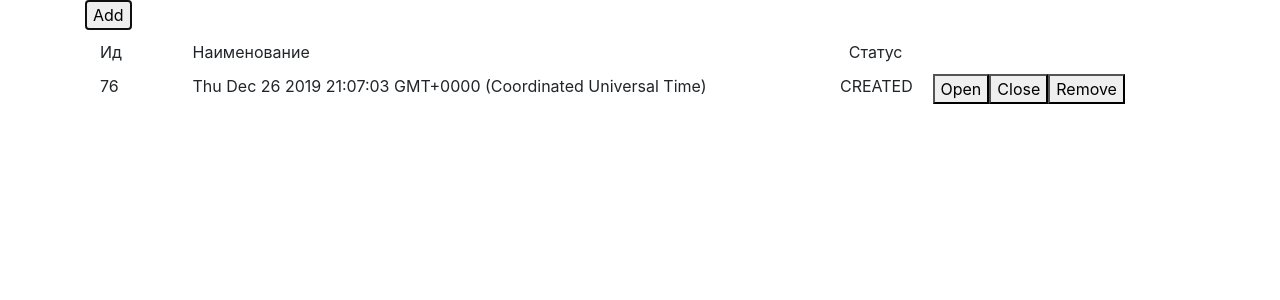
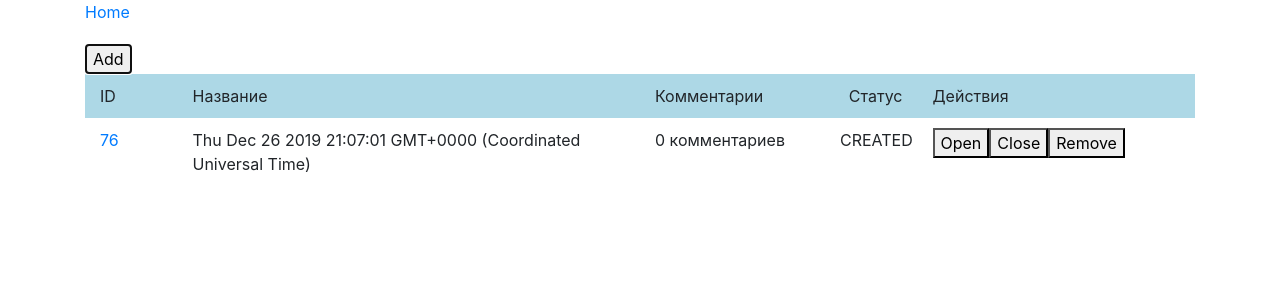
Before and after one commit to ibesedin/nuxtTinyWorkItemList, a Nuxt app: page / in a window 1280 px wide. Both pictures are taken after a click on the button "Add". Shown: the top 300 px of the page. Built offline with nearby package versions, Linux system fonts and the light colour scheme.

Commit message:
added work item card

```diff
--- /dev/null
+++ b/components/AppHeader/index.vue
@@ -0,0 +1,23 @@
+<template>
+  <div :class="['container', $style.appHeader]">
+    <div class="row">
+      <div class="col">
+        <NuxtLink to='/'>
+          Home
+        </NuxtLink>
+      </div>
+    </div>
+  </div>
+</template>
+
+<script>
+export default {
+  name: 'AppHeader',
+};
+</script>
+
+<style module>
+.appHeader {
+  margin-bottom: 20px;
+}
+</style>
--- a/components/WorkItem/index.vue
+++ /dev/null
@@ -1,37 +0,0 @@
-<template>
-  <div>
-    <div class="col-1">{{ id }}</div>
-    <div class="col">{{ name }}</div>
-    <div class="col-1 right-align">{{ status }}</div>
-    <div class="col-3">
-      <button @click="$emit('open', id)">Open</button>
-      <button @click="$emit('close', id)">Close</button>
-      <button @click="$emit('remove', id)">Remove</button>
-    </div>
-  </div>
-</template>
-
-<script>
-import { WORKITEM_STATES } from '~/constants';
-
-export default {
-  props: {
-    id: {
-      type: Number,
-      required: true
-    },
-    name: {
-      type: String,
-      required: true
-    },
-    duration: {
-      type: Number,
-      default: 0
-    },
-    status: {
-      type: String,
-      default: "created"
-    }
-  },
-};
-</script>
--- /dev/null
+++ b/components/WorkItemCard/index.vue
@@ -0,0 +1,54 @@
+<template>
+  <div class="container">
+    <div
+      v-for="item in propTable"
+      :key="item.label"
+      class="row"
+    >
+      <div class="col-2">
+        {{ item.label }}
+      </div>
+      <div class="col">
+        {{ item.value }}
+      </div>
+    </div>
+  </div>
+</template>
+
+<script>
+import {
+  WORKITEM_STATUSES,
+  PROP_KEYS,
+  PROP_NAMES,
+} from '~/constants';
+
+export default {
+  name: "WorkItemCard",
+  props: {
+    id: {
+      type: Number,
+      required: true,
+    },
+    name: {
+      type: String,
+      required: true,
+    },
+    duration: {
+      type: Number,
+      default: 0,
+    },
+    status: {
+      type: String,
+      default: WORKITEM_STATUSES.CREATED,
+    },
+  },
+  computed: {
+    propTable() {
+      return Object.values(PROP_KEYS).map(key => ({
+        label: PROP_NAMES[key],
+        value: this[key],
+      }));
+    },
+  },
+};
+</script>
--- a/components/WorkItemList/index.vue
+++ b/components/WorkItemList/index.vue
@@ -3,14 +3,15 @@
     <div class="row">
       <button @click="addRandom">Add</button>
     </div>
-    <div class="row list-header">
-      <div class="col-1">Ид</div>
-      <div class="col">Наименование</div>
+    <div :class="['row', $style.listHeader]">
+      <div class="col-1">ID</div>
+      <div class="col">Название</div>
+      <div class="col-2">Комментарии</div>
       <div class="col-1 right-align">Статус</div>
-      <div class="col-3" />
+      <div class="col-3">Действия</div>
     </div>
-    <WorkItem
-      class="row list-row"
+    <WorkItemRow
+      :class="['row', $style.listRow]"
       v-for="item in workItems"
       :key="item.id"
       v-bind="item"
@@ -23,12 +24,13 @@
 
 <script>
 import { mapGetters, mapActions } from 'vuex';
-import { WORKITEM_STATES } from '~/constants';
-import WorkItem from '~/components/WorkItem';
+import { WORKITEM_STATUSES } from '~/constants';
+import WorkItemRow from '~/components/WorkItemRow';
 
 export default {
+  name: "WorkItemList",
   components: {
-    WorkItem,
+    WorkItemRow,
   },
   computed: {
     ...mapGetters(["workItems"])
@@ -49,15 +51,31 @@ export default {
     open(id) {
       this.setStatus({
         id,
-        status: WORKITEM_STATES.OPENED
+        status: WORKITEM_STATUSES.OPENED
       });
     },
     close(id) {
       this.setStatus({
         id,
-        status: WORKITEM_STATES.CLOSED
+        status: WORKITEM_STATUSES.CLOSED
       });
     },
   },
 };
 </script>
+
+<style module>
+.listHeader {
+  padding-top: 10px;
+  padding-bottom: 10px;
+  background-color:lightblue;
+}
+
+.listRow {
+  padding-bottom: 10px;
+  padding-top: 10px;
+}
+.listRow:nth-child(even) {
+  background-color: beige;
+}
+</style>
--- /dev/null
+++ b/components/WorkItemRow/index.vue
@@ -0,0 +1,63 @@
+<template>
+  <div class="row">
+    <div class="col-1">
+      <NuxtLink :to="`/works/${id}`">
+        {{ id }}
+      </NuxtLink>
+    </div>
+    <div class="col">{{ name }}</div>
+    <div class="col-2">
+      0 комментариев
+    </div>
+    <div class="col-1 right-align">{{ status }}</div>
+    <div class="col-3">
+      <button
+        v-if="!isOpened"
+        @click="$emit('open', id)"
+      >
+        Open
+      </button>
+      <button
+        v-if="!isClosed"
+        @click="$emit('close', id)"
+      >
+        Close
+      </button>
+      <button @click="$emit('remove', id)">Remove</button>
+    </div>
+  </div>
+</template>
+
+<script>
+import { WORKITEM_STATUSES } from '~/constants';
+
+export default {
+  name: "WorkItemRow",
+  props: {
+    id: {
+      type: Number,
+      required: true
+    },
+    name: {
+      type: String,
+      required: true
+    },
+    duration: {
+      type: Number,
+      default: 0
+    },
+    status: {
+      type: String,
+      default: WORKITEM_STATUSES.CREATED,
+    },
+  },
+  computed: {
+    isOpened() {
+      return this.status === WORKITEM_STATUSES.OPENED;
+    },
+    isClosed() {
+      return this.status === WORKITEM_STATUSES.CLOSED;
+    },
+  }
+};
+</script>
--- a/constants/index.js
+++ b/constants/index.js
@@ -1,5 +1,17 @@
-export const WORKITEM_STATES = {
+export const WORKITEM_STATUSES = {
   CREATED: 'CREATED',
   CLOSED: "CLOSED",
   OPENED: "OPENED"
 };
+
+export const PROP_KEYS = {
+  ID: 'id',
+  NAME: 'name',
+  STATUS: 'status',
+};
+
+export const PROP_NAMES = {
+  [PROP_KEYS.ID]: 'ID',
+  [PROP_KEYS.NAME]: 'Название',
+  [PROP_KEYS.STATUS]: 'Статус',
+};
--- a/layouts/default.vue
+++ b/layouts/default.vue
@@ -1,20 +1,20 @@
 <template>
   <div>
+    <AppHeader />
     <nuxt/>
   </div>
 </template>
+
+<script>
+export default {
+  components: {
+    AppHeader: async () => await import('~/components/AppHeader'),
+  },
+};
+</script>
 
 <style>
 .right-align {
   text-align: right;
 }
-
-.list-header {
-  margin-top: 10px;
-  margin-bottom: 10px;
-}
-
-.list-row {
-  margin-bottom: 10px;
-}
 </style>
--- a/pages/index.vue
+++ b/pages/index.vue
@@ -8,6 +8,7 @@
 import WorkItemList from '~/components/WorkItemList';
 
 export default {
+  name: 'PageMain',
   components: {
     WorkItemList,
   },
--- /dev/null
+++ b/pages/works/_id.vue
@@ -0,0 +1,41 @@
+<template>
+  <div class="container">
+    <WorkItemCard v-bind="item" />
+  </div>
+</template>
+
+<script>
+import WorkItemCard from '~/components/WorkItemCard';
+
+export default {
+  name: 'PageWorksId',
+  components: {
+    WorkItemCard,
+  },
+  validate({ params: { id } }) {
+    return /^\d+$/.test(id);
+  },
+  asyncData({
+    store: {
+      getters: {
+        workItems
+      },
+    },
+    error,
+    params: {
+      id,
+    },
+  }) {
+    const idInt = parseInt(id, 10);
+    const item = workItems.find(item => item.id === idInt);
+
+    if (!item) {
+      error({ statusCode: 404, message: 'Invalid work ID' });
+    }
+
+    return {
+      item,
+    };
+  },
+};
+</script>
--- a/store/index.js
+++ b/store/index.js
@@ -1,4 +1,4 @@
-import { WORKITEM_STATES } from '~/constants';
+import { WORKITEM_STATUSES } from '~/constants';
 
 export const state = () => ({
   workItems: [],
@@ -7,7 +7,7 @@ export const state = () => ({
 export const getters = {
   workItems(state) {
     return state.workItems;
-  }
+  },
 };
 
 export const mutations = {
@@ -29,7 +29,7 @@ export const actions = {
   add({ commit }, payload) {
     commit('add', {
       ...payload,
-      status: WORKITEM_STATES.CREATED,
+      status: WORKITEM_STATUSES.CREATED,
     });
   },
   remove({ commit }, id) {
@@ -37,7 +37,7 @@ export const actions = {
   },
   setStatus({ commit }, payload) {
     const { status } = payload;
-    if (!Object.values(WORKITEM_STATES).includes(status)) {
+    if (!Object.values(WORKITEM_STATUSES).includes(status)) {
       throw new Error(`Invalid status ${status}`);
     }
 
```
Also changed, not shown: 1 other file (tests, documents, lock files or other folders).
